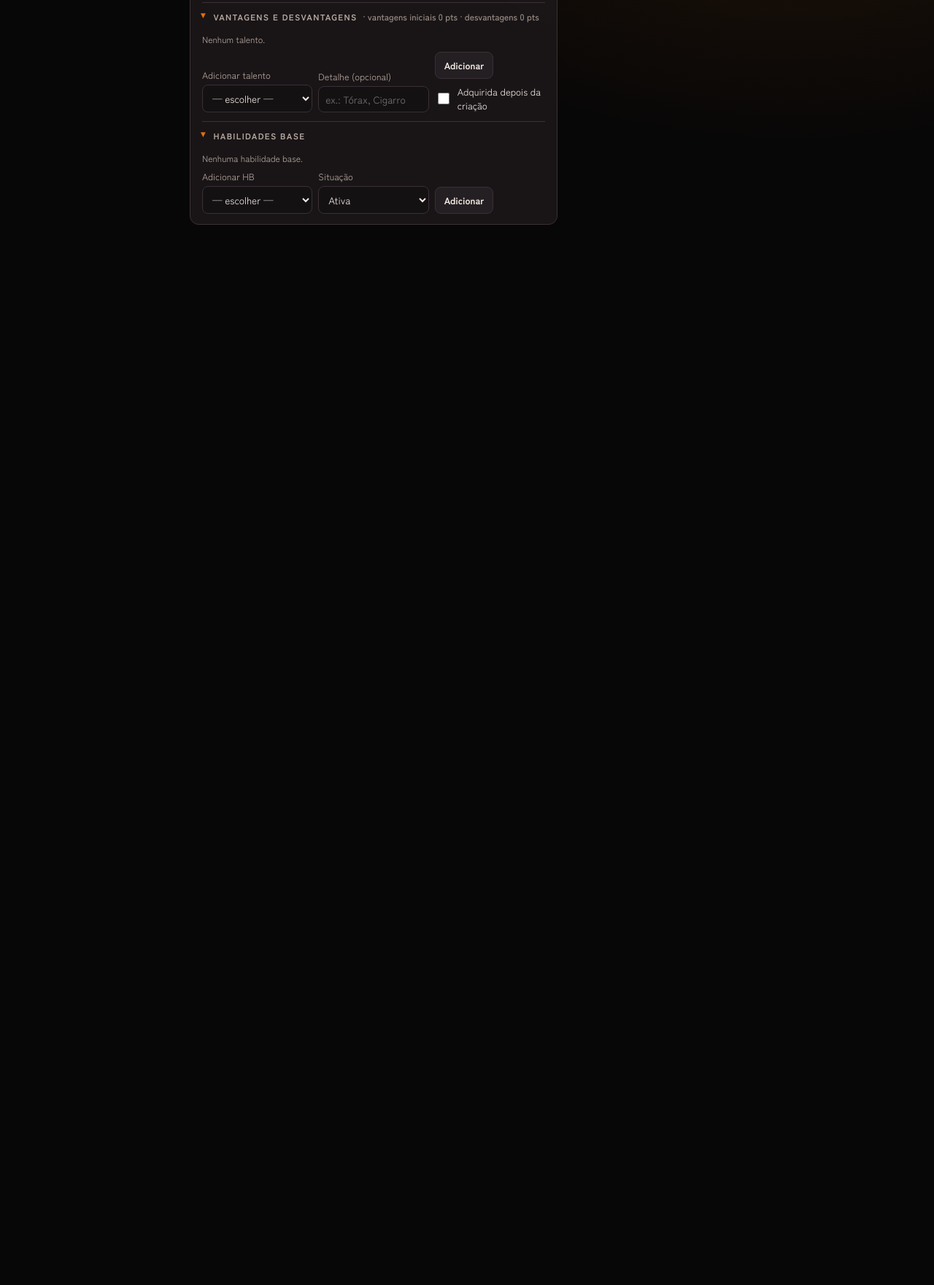
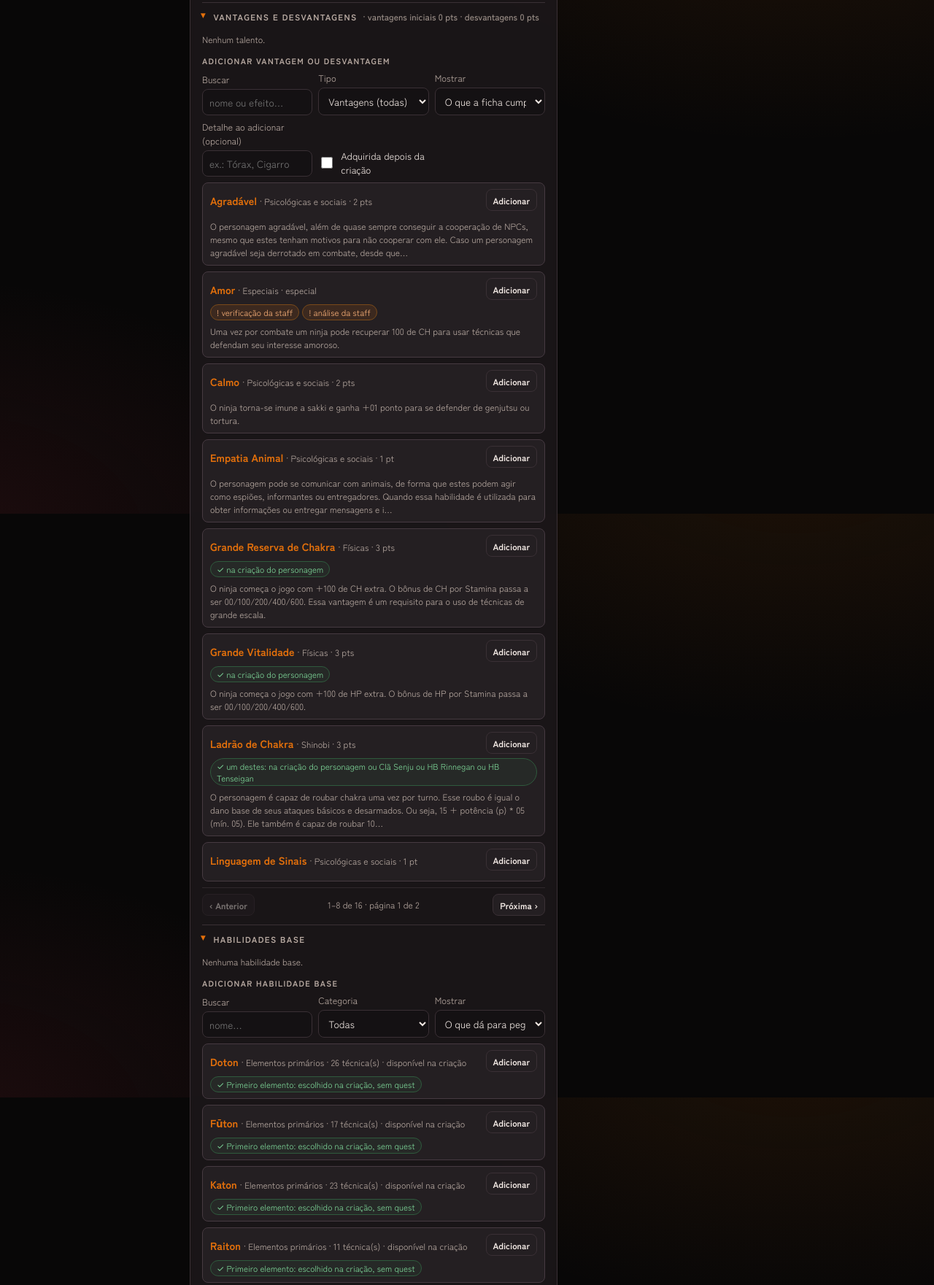
Before and after one commit to cocafps7-ops/bingo-book, a plain HTML site: page index.html in a window 1280 px wide. Shown: the part 1696-3457 px from the top of the page at 73% size. Before the commit the page ends 2034 px from the top, so only its background shows below. Drawn offline with nearby package versions, Linux system fonts and the light colour scheme; a web font is replaced by a local one.

Commit message:
Add files via upload

```diff
--- a/index.html
+++ b/index.html
@@ -595,9 +595,9 @@ h4.mini{margin:12px 0 6px;font-size:11px;letter-spacing:.12em;text-transform:upp
     <details class="edsec" data-sec="prim" open><summary>Atributos primários <span class="sub-note" id="fPrimSum"></span></summary><div class="g4" id="attrs"></div><p class="hint">Atributo 0 é inabilidade. A soma vai até 34; só dois entre Ninjutsu, Taijutsu e Genjutsu chegam a 5, e só um atributo chega a 6.</p></details>
     <details class="edsec" data-sec="sec" open><summary>Atributos secundários <span class="sub-note" id="fSecSum"></span></summary><div class="g5" id="secs"></div></details>
     <details class="edsec" data-sec="tal" open><summary><span id="fTalLbl">Vantagens e desvantagens</span> <span class="sub-note" id="fTalSum"></span></summary><div class="summary" id="fTal"></div>
-    <div class="g3" style="margin-top:8px"><label>Adicionar talento<select id="talAdd"></select></label><label>Detalhe (opcional)<input type="text" id="talDet" placeholder="ex.: Tórax, Cigarro"></label><div class="tools"><button type="button" id="talAddBtn">Adicionar</button><label class="chk"><input type="checkbox" id="talAdq"> Adquirida depois da criação</label></div></div></details>
+    <h4 class="mini">Adicionar vantagem ou desvantagem</h4><div class="g3"><label>Buscar<input type="search" id="fTalQ" placeholder="nome ou efeito…"></label><label>Tipo<select id="fTalCat"><option value="">Vantagens (todas)</option><option value="1">Vantagens especiais</option><option value="2">Vantagens físicas</option><option value="3">Vantagens psicológicas e sociais</option><option value="4">Vantagens shinobi</option><option value="des">Desvantagens</option></select></label><label>Mostrar<select id="fTalSt"><option value="can">O que a ficha cumpre</option><option value="own">As que já tem</option><option value="no">Com requisito faltando</option><option value="all">Todas</option></select></label></div><div class="g3" style="margin-top:6px"><label>Detalhe ao adicionar (opcional)<input type="text" id="talDet" placeholder="ex.: Tórax, Cigarro"></label><label class="chk" style="align-self:end"><input type="checkbox" id="talAdq"> Adquirida depois da criação</label></div><div id="fTalList" style="margin-top:8px"></div></details>
     <details class="edsec" data-sec="hb" open><summary>Habilidades base <span class="sub-note" id="fHbSum"></span></summary><div id="fHbs"></div>
-    <div class="g3" style="margin-top:6px"><label>Adicionar HB<select id="hbAdd"></select></label><label>Situação<select id="hbAddSt"><option>Ativa</option><option>Bloqueada</option><option>Planejada</option></select></label><div class="tools"><button type="button" id="hbAddBtn">Adicionar</button></div></div></details>
+    <h4 class="mini">Adicionar habilidade base</h4><div class="g3"><label>Buscar<input type="search" id="fHbQ" placeholder="nome…"></label><label>Categoria<select id="fHbCat"><option value="">Todas</option><option>Clãs</option><option>Elementos primários</option><option>Kekkei genkai elementais</option><option>Estilos de luta</option><option>Técnicas</option><option>Habilidades adicionais</option></select></label><label>Mostrar<select id="fHbSt"><option value="can">O que dá para pegar</option><option value="ok">Só sem quest</option><option value="quest">Só via quest</option><option value="no">Com requisito faltando</option><option value="all">Todas</option></select></label></div><div id="fHbList" style="margin-top:8px"></div></details>
    </section></div>
   </div>
   <div>
@@ -877,6 +877,7 @@ function buildDB(){
  if(!DB.tal.length)DB.tal=BASE.TAL.map(t=>({n:t[0],v:t[1],c:t[2],cat:t[3],mx:t[4],d:'',e:'',q:''}));
  if(!DB.cl.length)DB.cl=BASE.CL.map(c=>({s:c[0],n:c[1],va:c[2],de:c[3],tr:c[4],inf:c[5]}));
  DB.tech=Object.values(DB.bySlug);
+ DB.tech.forEach(t=>{if(/^root-skill-/.test(t.s)&&!(t.rs||[]).length){const h=DB.hb.find(x=>norm(x.n)===norm(t.n));if(h){t.rs=[h.s];t.hbTech=true;if(!t.d&&h.txt){const i=h.txt.indexOf('Efeitos da técnica');t.d=(i>0?h.txt.slice(0,i):h.txt).trim();if(i>0&&!t.sp)t.sp=h.txt.slice(i).trim()}}}});
  BASICOS.forEach(b=>{DB.byName[norm(b.n)]=DB.byName[norm(b.n)]||{s:'basico-'+norm(b.n).replace(/ /g,'-'),n:b.n,r:b.r==='—'?'VAR':b.r,rm:'D',rM:'B',t:b.t,el:[],c:[b.c],g:[b.g],h:b.h,sp:b.sp,q:'',rs:[],basic:true}});
 }
 const CAT_TXT={1:'Especial',2:'Física',3:'Psicológica e social',4:'Shinobi'};
@@ -1285,6 +1286,26 @@ function techPicker(o){const p=o.p,hs=p.hbs.map(h=>h.s);const parts=[...new Set(
  $('pkQ').oninput=()=>{page=0;draw()};['pkR','pkC','pkE','pkH','pkOk'].forEach(id=>$(id).onchange=()=>{page=0;draw()});
  if($('pkCustom'))$('pkCustom').onclick=()=>{$('mBg').hidden=true;o.onCustom()};draw();setTimeout(()=>$('pkQ').focus(),30)}
 
+
+/* listas de adicionar HB e talento no editor da ficha (mesmo formato do simulador) */
+let EDHB=0,EDTL=0;
+const edP=()=>({...ed(),_creation:true});
+function renderEdHbList(){const p=ed();if(!p)return;const sp=edP();const q=norm($('fHbQ').value),cat=$('fHbCat').value,stf=$('fHbSt').value;
+ const rows=DB.hb.filter(h=>!p.hbs.some(x=>x.s===h.s)).map(h=>{const L=hbReqList(sp,h.s);const L2=L.filter(x=>!x.info);const st=L2.some(x=>x.ok===false)?'no':L2.some(x=>x.ok===null)?'quest':'ok';return{h,L,st,M:HB_META[h.s]||{}}})
+  .filter(x=>(!q||norm(x.h.n).includes(q))&&(!cat||x.M.cat===cat)&&(stf==='all'||(stf==='can'?x.st!=='no':x.st===stf))).sort((a,b)=>({ok:0,quest:1,no:2}[a.st]-{ok:0,quest:1,no:2}[b.st])||a.h.n.localeCompare(b.h.n));
+ const PS=8;const pages=Math.max(1,Math.ceil(rows.length/PS));if(EDHB>=pages)EDHB=pages-1;
+ $('fHbList').innerHTML=rows.length?rows.slice(EDHB*PS,EDHB*PS+PS).map(({h,L,st,M})=>`<div class="jrow"><div class="tools" style="justify-content:space-between"><span><b class="hbn">${esc(h.n)}</b> <span class="hint">· ${esc(M.cat||'—')} · ${h.nj} técnica(s)${M.cr?' · disponível na criação':''}</span></span><span class="tools"><button type="button" class="sm" data-fhadd="${h.s}" data-st="${st==='no'?'Bloqueada':'Ativa'}">${st==='no'?'Adicionar como bloqueada':'Adicionar'}</button></span></div><div class="reqs">${reqChips(L)}</div></div>`).join('')+(rows.length>PS?`<div class="tools pk-pg"><button type="button" class="sm" id="fhPrev"${EDHB?'':' disabled'}>‹ Anterior</button><span class="hint" style="margin:0">${EDHB*PS+1}–${Math.min(rows.length,EDHB*PS+PS)} de ${rows.length} · página ${EDHB+1} de ${pages}</span><button type="button" class="sm" id="fhNext"${EDHB<pages-1?'':' disabled'}>Próxima ›</button></div>`:''):'<p class="hint">Nenhuma habilidade base com esses filtros.</p>';
+ if($('fhPrev')){$('fhPrev').onclick=()=>{EDHB--;renderEdHbList()};$('fhNext').onclick=()=>{EDHB++;renderEdHbList()}}
+ document.querySelectorAll('[data-fhadd]').forEach(b=>b.onclick=()=>{const h=DB.hb.find(x=>x.s===b.dataset.fhadd);ed().hbs.push({n:h.n,s:h.s,st:b.dataset.st});save();renderFichas()})}
+function renderEdTalList(){const p=ed();if(!p)return;const sp=edP();const q=norm($('fTalQ').value),cat=$('fTalCat').value,stf=$('fTalSt').value;
+ const rows=DB.tal.filter(t=>cat==='des'?t.v===0:t.v===1&&(!cat||String(t.cat)===cat)).map(t=>{const own=p.tal.some(x=>x.n===t.n);const L=t.v?talReqList(sp,t):[];const L2=L.filter(x=>!x.info&&!x.quest);const st=own?'own':L2.some(x=>x.ok===false)?'no':'ok';return{t,L,st}})
+  .filter(x=>(!q||norm(x.t.n+' '+(x.t.e||'')).includes(q))&&(stf==='all'||(stf==='can'?x.st==='ok':x.st===stf)))
+  .sort((a,b)=>({ok:0,own:1,no:2}[a.st]-{ok:0,own:1,no:2}[b.st])||a.t.n.localeCompare(b.t.n));
+ const PS=8;const pages=Math.max(1,Math.ceil(rows.length/PS));if(EDTL>=pages)EDTL=pages-1;
+ $('fTalList').innerHTML=rows.length?rows.slice(EDTL*PS,EDTL*PS+PS).map(({t,L,st})=>`<div class="jrow"><div class="tools" style="justify-content:space-between"><span><b class="hbn">${esc(t.n)}</b> <span class="hint">· ${t.v?(TAL_CAT[t.cat]||'—'):'Desvantagem'} · ${t.c?t.c+' pt'+(t.c>1?'s':''):'especial'}</span></span><span class="tools">${st==='own'&&!(t.mx>1)?'<span class="chip good">já tem</span>':`<button type="button" class="sm" data-ftadd="${esc(t.n)}">${st==='no'?'Adicionar mesmo assim':'Adicionar'}</button>`}</span></div>${L.length&&st!=='own'?`<div class="reqs">${reqChips(L.filter(x=>!x.quest))}</div>`:''}${t.e?`<p class="hint jdesc" style="margin:6px 0 0">${esc(t.e.length>200?t.e.slice(0,200)+'…':t.e)}</p>`:''}</div>`).join('')+(rows.length>PS?`<div class="tools pk-pg"><button type="button" class="sm" id="ftPrev"${EDTL?'':' disabled'}>‹ Anterior</button><span class="hint" style="margin:0">${EDTL*PS+1}–${Math.min(rows.length,EDTL*PS+PS)} de ${rows.length} · página ${EDTL+1} de ${pages}</span><button type="button" class="sm" id="ftNext"${EDTL<pages-1?'':' disabled'}>Próxima ›</button></div>`:''):'<p class="hint">Nada com esses filtros.</p>';
+ if($('ftPrev')){$('ftPrev').onclick=()=>{EDTL--;renderEdTalList()};$('ftNext').onclick=()=>{EDTL++;renderEdTalList()}}
+ document.querySelectorAll('[data-ftadd]').forEach(b=>b.onclick=()=>{const t=findTal(b.dataset.ftadd);const P=ed();P.tal.push({n:t.n,v:t.v,pts:t.c,det:$('talDet').value,adq:$('talAdq').checked});$('talDet').value='';if(P.npc)npcTalStats(P);save();renderFichas()})}
+
 /* ================= FICHAS ================= */
 function initFichas(){
  $('btnImpToggle').onclick=()=>{$('impCard').hidden=!$('impCard').hidden};
@@ -1306,10 +1327,9 @@ function initFichas(){
  document.querySelectorAll('#edCard details.edsec').forEach(d=>{const k=d.dataset.sec;const S=loadJSON('dtbCalc.edsec',{});if(S[k]===false)d.open=false;d.addEventListener('toggle',()=>{const S2=loadJSON('dtbCalc.edsec',{});S2[k]=d.open;saveJSON('dtbCalc.edsec',S2)})});
  $('avDel').onclick=()=>{$('avPanel').hidden=true;ed().img='';$('avUrl').value='';save();renderFichas()};
  $('avUrl').onchange=()=>{const v=$('avUrl').value.trim();if(v&&!/^https?:\/\//i.test(v)){toast('Use um link começando com http.',true,'impMsg');return}ed().img=v;$('avPanel').hidden=true;save();renderFichas()};
- $('talAddBtn').onclick=()=>{const n=$('talAdd').value;if(!n)return;const t=findTal(n);ed().tal.push({n,v:t?t.v:1,pts:t?t.c:0,det:$('talDet').value,adq:$('talAdq').checked});$('talDet').value='';if(ed().npc)npcTalStats(ed());save();renderFichas()};
- $('hbAddBtn').onclick=()=>{const s=$('hbAdd').value;if(!s)return;const h=DB.hb.find(x=>x.s===s);ed().hbs.push({n:h?h.n:s,s,st:$('hbAddSt').value});save();renderFichas()};
 
  const custom=()=>{ed().jutsus.push({n:'Nova técnica',r:'C',t:['NINJUTSU'],el:[],c:['O'],g:['S'],h:'',sp:'',hb:''});save();renderFichas();editJutsu(ed().jutsus.length-1)};
+ ['fHbQ','fHbCat','fHbSt'].forEach(id=>$(id).addEventListener('input',()=>{EDHB=0;renderEdHbList()}));['fTalQ','fTalCat','fTalSt'].forEach(id=>$(id).addEventListener('input',()=>{EDTL=0;renderEdTalList()}));
  $('jPick').onclick=()=>{const p=ed();techPicker({title:'Adicionar técnica a '+p.name,p,onCustom:custom,onAdd:(t,rc,hs)=>{p.jutsus.push({slug:t.s,n:t.n,hb:(t.rs||[]).find(s=>hs.includes(s))||(t.rs||[])[0]||'',planned:rc.some(y=>y.ok===false)});save();renderFichas()}})};
  $('bmkFicha').href=BMK_FICHA;$('bmkFichaCp').onclick=()=>copyTxt(BMK_FICHA,'impMsg');$('bmkFicha').onclick=e=>{e.preventDefault();toast('Arraste o botão para a barra de favoritos.',false,'impMsg')};
 }
@@ -1338,13 +1358,13 @@ function renderFichas(){const p=ed();if(!p)return;$('fichaName').textContent=p.n
  const tv=p.tal.filter(t=>t.v&&!t.adq&&!t.inato).reduce((s,t)=>s+(+t.pts||0),0),td=p.tal.filter(t=>!t.v).reduce((s,t)=>s+(+t.pts||0),0);$('fTalLbl').textContent=p.npc?'Vantagens':'Vantagens e desvantagens';$('fTalSum').textContent=p.npc?'· '+p.tal.length+' talento(s)':'· vantagens iniciais '+tv+' pts · desvantagens '+td+' pts';
  $('fTal').innerHTML=p.tal.length?p.tal.map((t,i)=>{const d=DB.tal.find(x=>x.n===t.n);return(d&&d.e?'<span title="'+esc(d.e)+'">':'<span>')+chip(esc(t.n)+(t.det?' ('+esc(t.det)+')':'')+' · '+(t.inato?'inato':(t.pts||0)+' pts')+(t.adq?' · adquirida':'')+` <button type="button" data-rt="${i}" aria-label="Remover">×</button>`,t.v?'good':'bad')+'</span>'}).join('')+(p.tal.some(t=>(DB.tal.find(x=>x.n===t.n)||{}).e)?more('Ver o efeito de cada talento','<div class="pre">'+p.tal.map(t=>{const d=DB.tal.find(x=>x.n===t.n);return d&&d.e?'<p><b>'+esc(t.n)+'.</b> '+esc(d.e)+'</p>':''}).join('')+'</div>'):''):'<span class="hint">Nenhum talento.</span>';
  document.querySelectorAll('[data-rt]').forEach(b=>b.onclick=()=>{p.tal.splice(+b.dataset.rt,1);if(p.npc)npcTalStats(p);save();renderFichas()});
- $('talAdd').innerHTML=opt('','— escolher —')+[1,0].map(v=>`<optgroup label="${v?'Vantagens':'Desvantagens'}">`+DB.tal.filter(t=>t.v===v).sort((a,b)=>a.n.localeCompare(b.n)).map(t=>opt(t.n,t.n+' · '+(t.c?t.c+' pts':'especial'))).join('')+'</optgroup>').join('');
+ renderEdTalList();
  $('fHbs').innerHTML=p.hbs.length?p.hbs.map((h,i)=>{const n=pJutsus(p).filter(t=>t._j.hb===h.s||(t.rs||[]).includes(h.s)).length;return`<div class="ln"><span><b>${esc(h.n)}</b> · ${n} técnica(s)</span><span class="tools"><select data-hs="${i}" style="width:auto">${['Ativa','Bloqueada','Planejada'].map(s=>opt(s,s,h.st===s)).join('')}</select><button type="button" class="sm" data-hx="${i}">Trocar</button><button type="button" class="sm" data-rh="${i}">×</button></span></div>`}).join(''):'<p class="hint">Nenhuma habilidade base.</p>';
  document.querySelectorAll('[data-hs]').forEach(s=>s.onchange=()=>{p.hbs[+s.dataset.hs].st=s.value;save()});document.querySelectorAll('[data-rh]').forEach(b=>b.onclick=()=>{p.hbs.splice(+b.dataset.rh,1);save();renderFichas()});
  document.querySelectorAll('[data-hx]').forEach(b=>b.onclick=()=>{const i=+b.dataset.hx,oldH=p.hbs[i];modal('Trocar '+oldH.n,`<label>Nova habilidade base<select id="hxS">${DB.hb.filter(h=>!p.hbs.some(x=>x.s===h.s)).map(h=>opt(h.s,h.n+' ('+h.nj+' técnicas)')).join('')}</select></label><label class="chk" style="margin-top:8px"><input type="checkbox" id="hxT" checked> Trocar também as técnicas que vinham de ${esc(oldH.n)}${p.npc?' (o NPC ganha a mesma quantidade da nova HB, só as que ele pode ter)':''}</label><div class="tools" style="margin-top:10px"><button type="button" class="pri" id="hxOk">Trocar</button></div>`);
   $('hxOk').onclick=()=>{const ns=$('hxS').value;const h=DB.hb.find(x=>x.s===ns);if(!h)return;let gone=0;if($('hxT').checked){const keep=[];p.jutsus.forEach(j=>{const t=j.slug&&DB.bySlug[j.slug];const from=j.hb===oldH.s||(t&&(t.rs||[]).includes(oldH.s)&&!(t.rs||[]).some(s=>s!==oldH.s&&p.hbs.some(x=>x.s===s)));if(from)gone++;else keep.push(j)});p.jutsus=keep}
    p.hbs[i]={n:h.n,s:h.s,st:'Ativa'};if(p.npc&&gone){const T0=p.npcTier||{lvl:2,f:1};npcFillTech(p,p.jutsus.length+gone,NPC_TIERS[T0.lvl][T0.f].mr,[h.s])}save();$('mBg').hidden=true;renderFichas()}});
- $('hbAdd').innerHTML=opt('','— escolher —')+DB.hb.map(h=>opt(h.s,h.n)).join('');
+ renderEdHbList();
  const FP=fp();$('fList').innerHTML=ST.profiles.filter(x=>!x.npc).map(x=>`<div class="row${x.id===FP.id?' on':''}"><span class="tools"><span class="avatar sm" style="${x.img?'background-image:url('+x.img+')':''}">${x.img?'':esc((x.name||'?')[0])}</span><b>${esc(x.name)}</b><span class="hint" style="margin:0">${esc(x.grad||'')}${x.npc?' · NPC':''}</span></span><span class="tools"><button type="button" class="sm" data-sel="${x.id}">Usar</button><button type="button" class="sm" data-dup="${x.id}">Duplicar</button>${ST.profiles.filter(y=>!y.npc).length>1?`<button type="button" class="sm" data-del="${x.id}">Apagar</button>`:''}</span></div>`).join('');
  document.querySelectorAll('[data-sel]').forEach(b=>b.onclick=()=>{ST.active=b.dataset.sel;save();fillProfSel();renderFichas()});
  document.querySelectorAll('[data-dup]').forEach(b=>b.onclick=()=>{const o=JSON.parse(JSON.stringify(profById(b.dataset.dup)));o.id='p'+Date.now().toString(36);o.name+=' (cópia)';ST.profiles.push(o);save();fillProfSel();renderFichas()});
```
